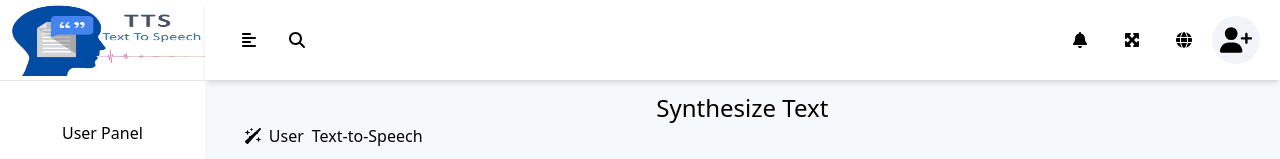
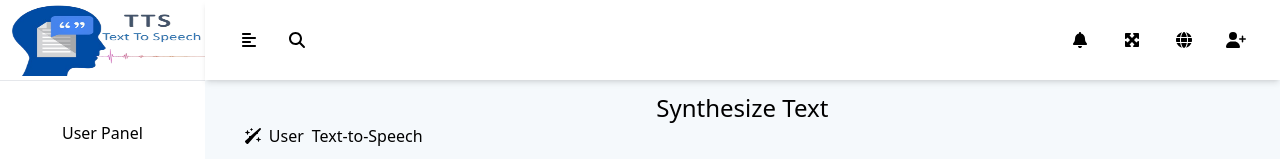
Before and after one commit to SaymanRabbi/text-to-speech, a React (Create React App) app: page / in a window 1280 px wide. Shown: the top 159 px of the page. Built offline with nearby package versions, Linux system fonts and the light colour scheme.

Commit message:
map right side icon

```diff
--- a/src/Components/Header/Topheader.jsx
+++ b/src/Components/Header/Topheader.jsx
@@ -6,6 +6,21 @@ import { SideBarContext } from '../../App';
 import { useRef } from 'react';
 import useClickoutside from '../../helpers/useClickOutSide';
 const Topheader = () => {
+    //  sidebar rigt side icon
+    const rightSideIcon = [
+        {
+            icon:faBell,
+        },
+        {
+            icon:faMaximize,
+        },
+        {
+            icon:faGlobe,
+        }
+        ,{
+            icon:faUserPlus,
+        }
+    ]
     // get text from input
     const [text,setText] = useState('')
     // get text from input
@@ -51,29 +66,17 @@ const Topheader = () => {
             {/* ------search bar icon---------------- */}
          </div>
          <div className=' ml-auto flex gap-1 justify-center items-center'>
-            {/* ------notification icon------ */}
-            <div className='flex items-center justify-center w-12 h-12  cursor-pointer'>
-                <FontAwesomeIcon icon={faBell} />
-            </div>
-            {/* ------notification icon------ */}
-            {/* ------display large and minimize--------- */}
-            <div className='flex items-center justify-center w-12 h-12  cursor-pointer'>
+            {/* --------map right side header icon------------- */}
+            {
+                rightSideIcon.map((item,index)=>
+                <div className='flex items-center justify-center w-12 h-12  cursor-pointer' key={index}>
                 {
-                    document.fullscreenElement? <FontAwesomeIcon icon={faCompress} onClick={f11}/> : <FontAwesomeIcon icon={faMaximize} onClick={f11}/>
+                    item.icon===faMaximize? document.fullscreenElement? <FontAwesomeIcon icon={faCompress} onClick={f11}/> : <FontAwesomeIcon icon={faMaximize} onClick={f11}/> : <FontAwesomeIcon icon={item.icon} />
                 }
             </div>
-
-            {/* ------display large and minimize--------- */}
-            {/* -------language select----- */}
-            <div className='flex items-center justify-center w-12 h-12  cursor-pointer'>
-                <FontAwesomeIcon icon={faGlobe} />
-            </div>
-            {/* -------language select----- */}
-            {/* --------avatar---------- */}
-            <div className='flex items-center justify-center w-12 h-12  cursor-pointer rounded-full bg-slate-100'>
-                <FontAwesomeIcon icon={faUserPlus}  className=' w-8 h-8 rounded-full'/>
-            </div>
-            {/* --------avatar---------- */}
+                )
+            }
+            {/* --------map right side header icon------------- */}
          </div>
        </div>
 
--- a/src/Pages/SoundStudio/Content.jsx
+++ b/src/Pages/SoundStudio/Content.jsx
@@ -83,7 +83,7 @@ const Content = () => {
                 <label className=' font-thin'>
                 Set Result Title
                 </label>
-                <input type="text" className='p-3 w-full border outline-none hover:border-blue-500'/>
+                <input type="text" className='p-3 w-full border-blue-500 outline-none border-2 '/>
                 </div>
             </div>
             <div className=' text-center'>
```
